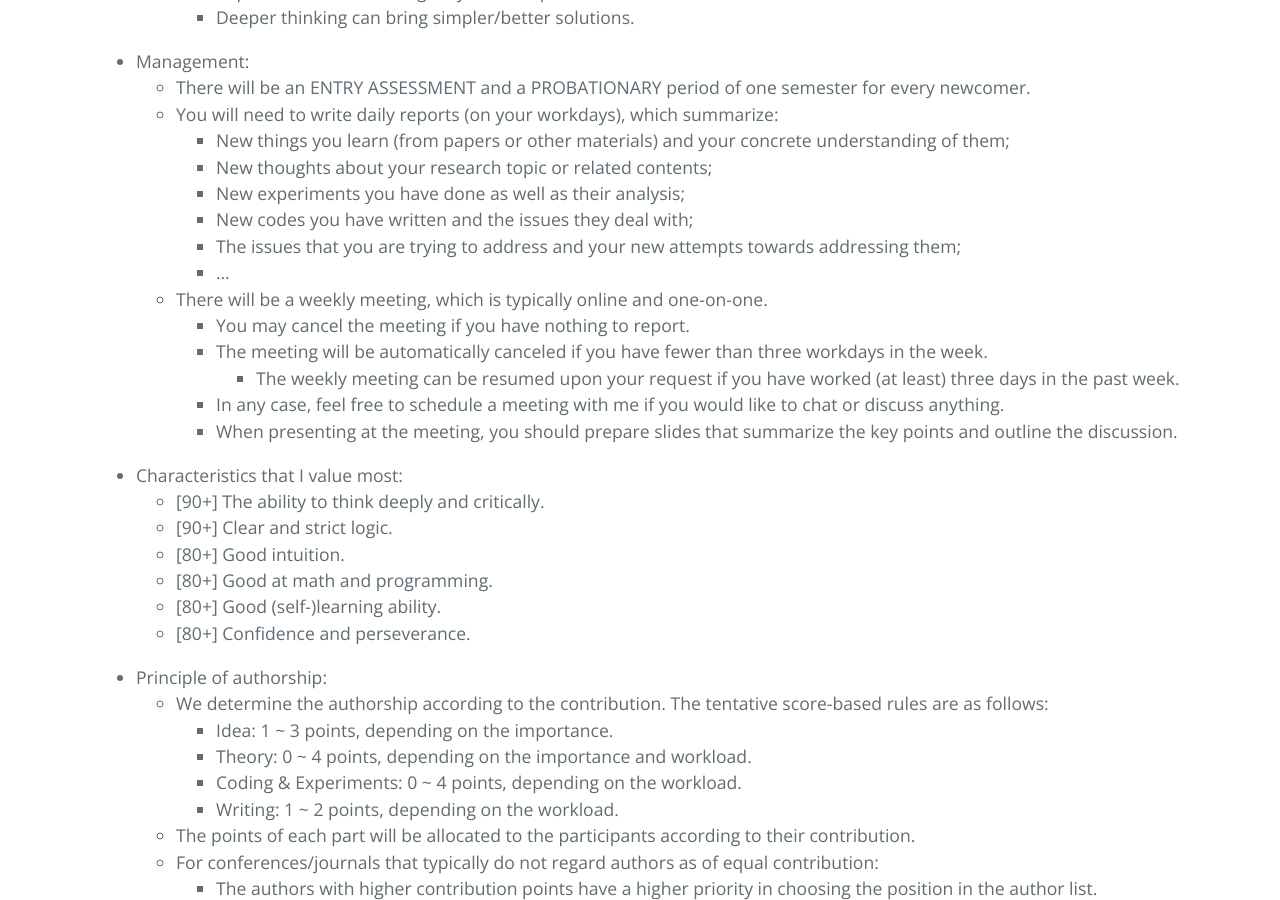
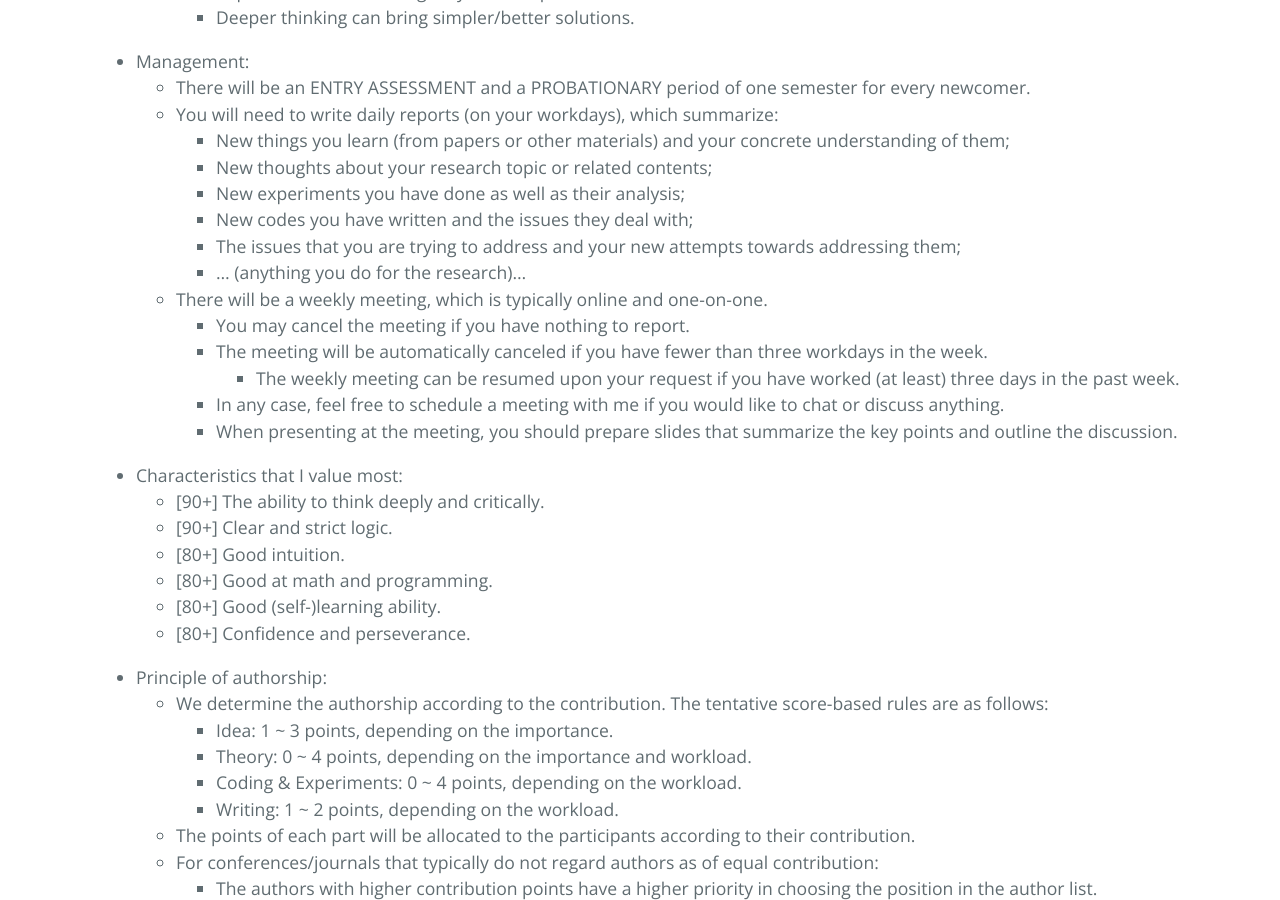
Before and after one commit to ZhimingZhou/zhimingzhou.github.io, a Jekyll site: the page built from _posts/2020-12-09-Prospective-Students.md, in a window 1280 px wide and 900 px high, scrolled down 2161 px. Built offline with Jekyll 4.4.1, drawn with Linux system fonts in a browser that asks for light colours.

Commit message:
Update 2020-12-09-Prospective-Students.md

```diff
--- a/_posts/2020-12-09-Prospective-Students.md
+++ b/_posts/2020-12-09-Prospective-Students.md
@@ -88,7 +88,7 @@ I’m looking for TALENTED students with GENUINE enthusiasm for FUNDAMENTAL rese
 		- New experiments you have done as well as their analysis;
 		- New codes you have written and the issues they deal with;
 		- The issues that you are trying to address and your new attempts towards addressing them;
-		- ...
+		- ... (anything you do for the research)...
 	- There will be a weekly meeting, which is typically online and one-on-one.
 		- You may cancel the meeting if you have nothing to report.
 		- The meeting will be automatically canceled if you have fewer than three workdays in the week.
```
